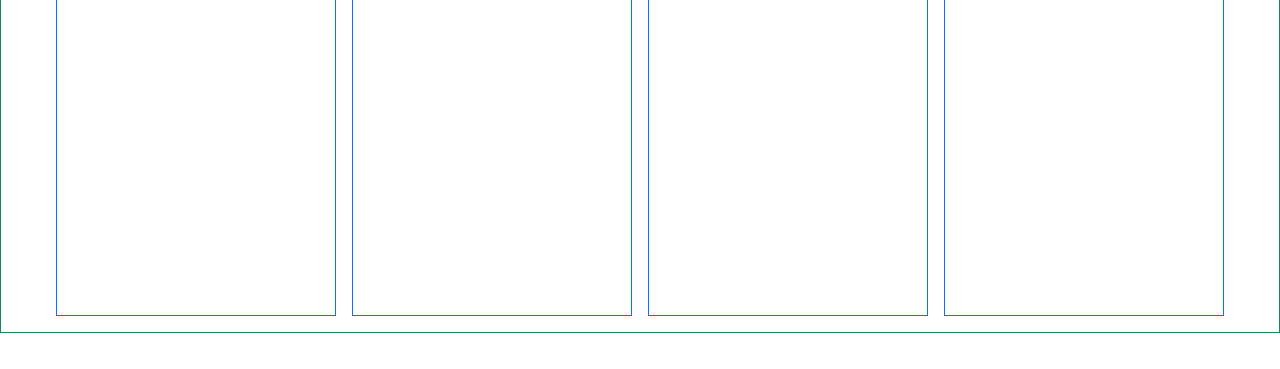
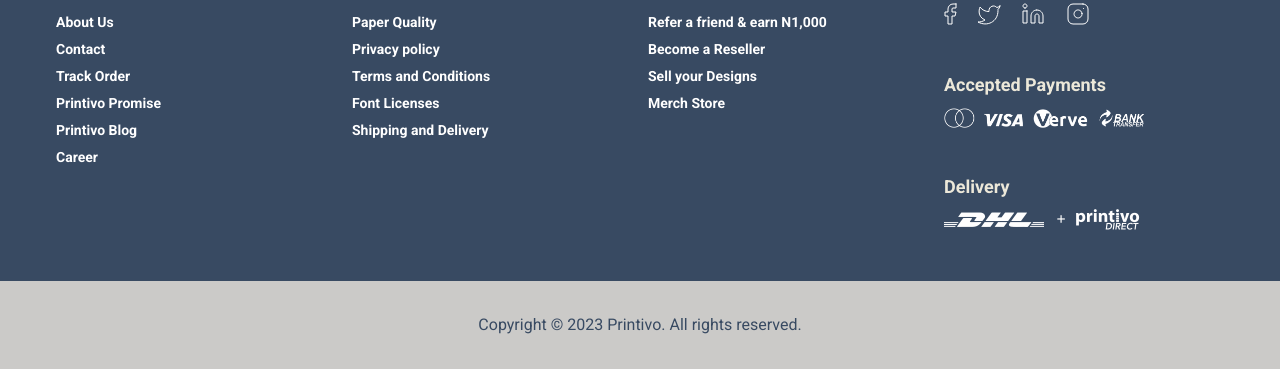
Before and after one commit to TopboySaint/Printivo, a plain HTML site: page index.html in a window 1280 px wide. Shown: the part 4411-4780 px from the top of the page. Before the commit the page ends 4744 px from the top, so only its background shows below. Drawn offline with Linux system fonts and the light colour scheme.

Commit message:
Done Saintly

```diff
--- a/index.html
+++ b/index.html
@@ -6,6 +6,12 @@
     <title>Printivo</title>
     <link rel="stylesheet" href="bootstrap.css">
     <link rel="stylesheet" href="style.css">
+    <style>
+    .card img:hover{
+        transition: 2s ease;
+        transform: scaleY(1.2);
+    }
+    </style>
 </head>
 <body>
 
@@ -72,7 +78,7 @@
 
         <div class="row justify-content-center gap-4 mt-3 me-0">
             <div class="card" style="width: 17rem;">
-                <img src="images/1440201227_two-sided-business-cards-by-printivo.png" class="card-img-top" alt="..." style="height: 260px; width: 17rem; transform: translate(-13px, -2px);">
+                <img src="images/1440201227_two-sided-business-cards-by-printivo.png" class="card-img-top" id="cardimg" alt="..." style="height: 260px; width: 17rem; transform: translate(-13px, -2px);">
                 <div class="card-body">
                   <h3 class="card-title title pb-2"><a href="">Two-sided Business Cards</a></h3>
                   <p class="card-text start"><a href="">STARTING AT</a></p>
@@ -328,11 +334,54 @@
                 </div>
             </div>
         </div>
-        <div class="container-fluid d-flex border border-1 border-success p-3 justify-content-center gap-3">
-            <div class="footer border border-1 border-primary"></div>
-            <div class="footer border border-1 border-primary"></div>
-            <div class="footer border border-1 border-primary"></div>
-            <div class="footer border border-1 border-primary"></div>
+
+        <!-- Footer -->
+
+        <div class="container-fluid d-flex p-3 justify-content-center gap-3 all">
+            <div class="footer">
+                <h4 class="pb-3 pt-5 ori">Printivo</h4>
+                <p class="foot"><a href="">About Us</a></p>
+                <p class="foot"><a href="">Contact</a></p>
+                <p class="foot"><a href="">Track Order</a></p>
+                <p class="foot"><a href="">Printivo Promise</a></p>
+                <p class="foot"><a href="">Printivo Blog</a></p>
+                <p class="foot"><a href="">Career</a></p>
+            </div>
+
+            <div class="footer">
+                <h4 class="pb-3 pt-5 ori">Help and Information</h4>
+                <p class="foot"><a href="">Paper Quality</a></p>
+                <p class="foot"><a href="">Privacy policy</a></p>
+                <p class="foot"><a href="">Terms and Conditions</a></p>
+                <p class="foot"><a href="">Font Licenses</a></p>
+                <p class="foot"><a href="">Shipping and Delivery</a></p>
+            </div>
+
+            <div class="footer">
+                <h4 class="pb-3 pt-5 ori">Make Money</h4>
+                <p class="foot"><a href="">Refer a friend & earn N1,000</a></p>
+                <p class="foot"><a href="">Become a Reseller</a></p>
+                <p class="foot"><a href="">Sell your Designs</a></p>
+                <p class="foot"><a href="">Merch Store</a></p>
+            </div>
+
+            <div class="footer">
+                <h4 class="pb-2 pt-5 ori">Follow Us</h4>
+                <img src="images/download (14).svg" alt="" class="">
+                <img src="images/download (15).svg" alt="" class="ps-3">
+                <img src="images/download (16).svg" alt="" class="ps-3">
+                <img src="images/download (17).svg" alt="" class="ps-3">
+                <h4 class="pt-5 ori">Accepted Payments</h4>
+                <img src="images/payment (1).png" alt="" style="width: 200px;">
+                <h4 class="pt-5 ori">Delivery</h4>
+                <img src="images/shipping (2).png" alt="">
+            </div>
+        </div>
+
+        <!-- Copyrights -->
+
+        <div class="container-fluid p-3 last">
+            <p class="text-center pt-3 copy">Copyright © 2023 Printivo. All rights reserved.</p>
         </div>
 
 
--- a/style.css
+++ b/style.css
@@ -68,6 +68,10 @@
     font-weight: 700;
     font-family: "Roboto", sans-serif;
 }
+#cardimg:hover{
+    transition: 2s ease;
+    transform: scale(1.1);
+}
 .start a{
     text-decoration: none;
     color:#708095;
@@ -75,7 +79,6 @@
     font-weight: 700;
     font-family: "Roboto", sans-serif;
 }
-
 .price a{
     text-decoration: none;
     color:#384A62;
@@ -185,5 +188,33 @@
 }
 .footer{
     width: 280px;
-    height: 400px;
+    height: 350px;
 }
+.all{
+    background: #384a62;
+}
+.ori{
+    color:#ECE8D9;
+    font-size: 18px;
+    font-weight: 600;
+    font-family: "Roboto", sans-serif;
+}
+.foot{
+    margin-bottom: 3px;
+}
+.foot a{
+    color: #fff;
+    font-size: 14px;
+    font-weight: 600;
+    font-family: "Roboto", sans-serif;
+    text-decoration: none;
+}
+.last{
+    background: #cbcac8;
+}
+.copy{
+    color:#384A62;
+    font-size: 16px;
+    font-weight: 400;
+    font-family: "Roboto", sans-serif;
+}
```
Also changed, not shown: images/download (14).svg (added), images/download (15).svg (added), images/download (16).svg (added), images/download (17).svg (added), images/payment (1).png (added), images/shipping (2).png (added).
